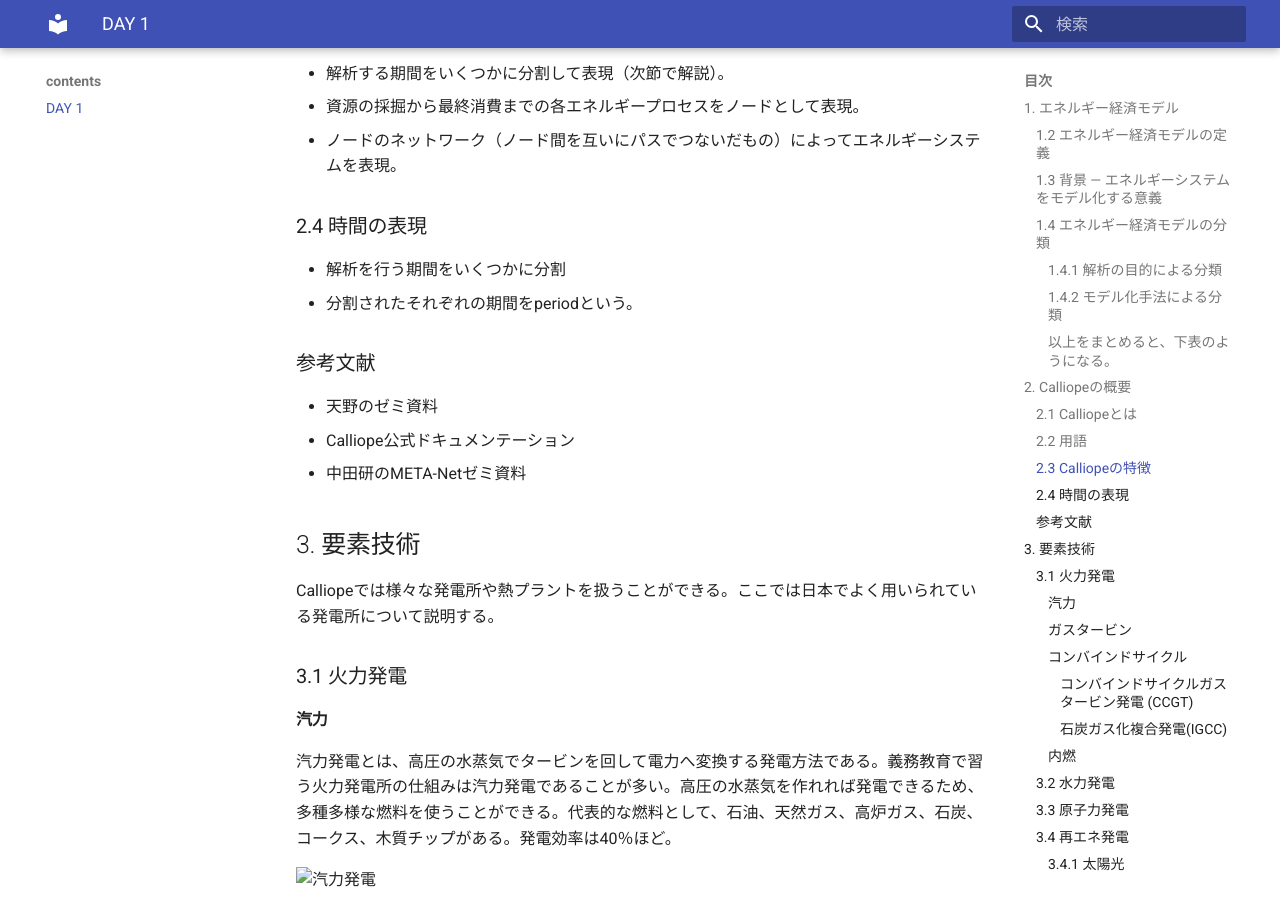
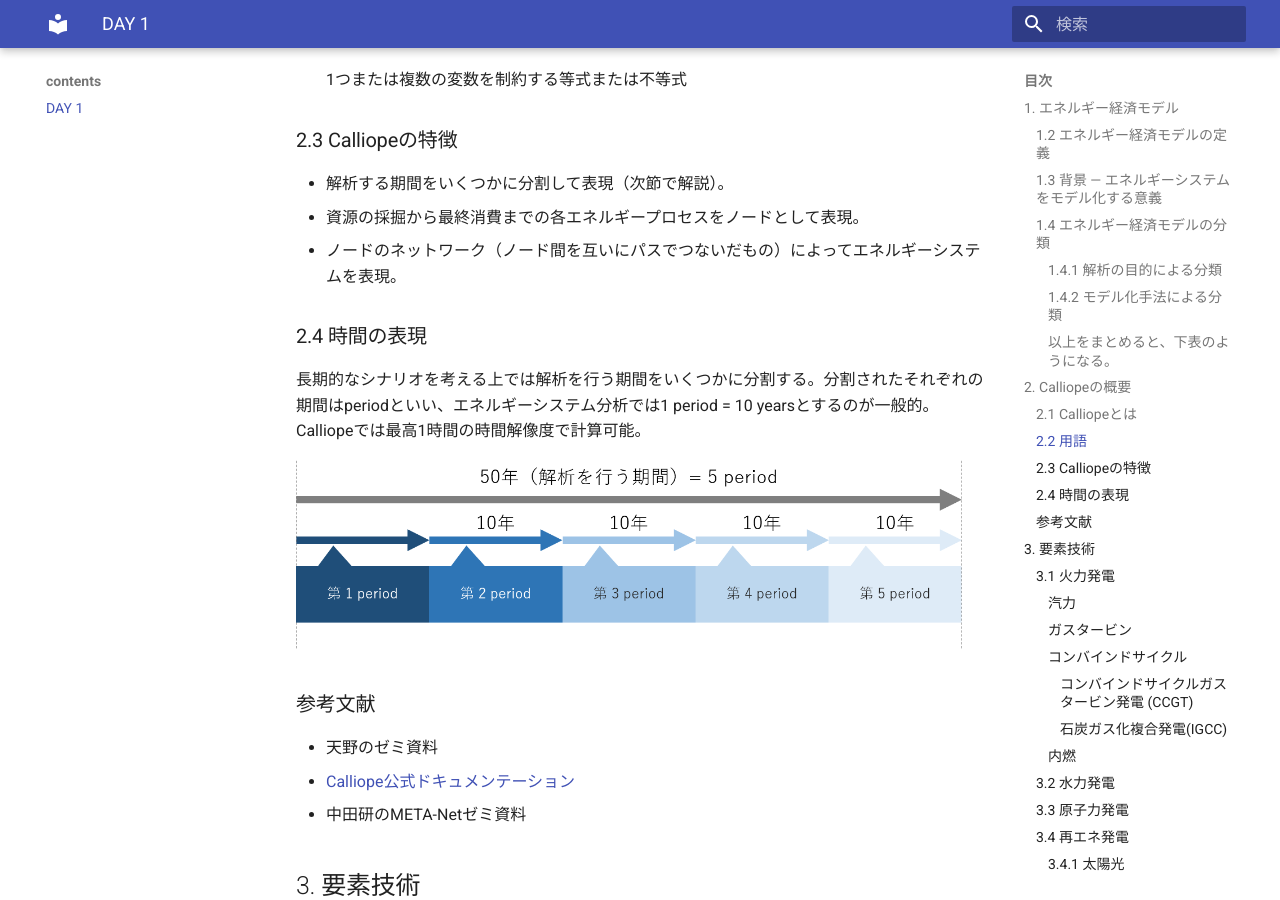
Before and after one commit to tetsu26/Calliope-seminar, an MkDocs documentation site: the page built from docs/chapter_1.md, in a window 1280 px wide and 900 px high, scrolled down 3003 px. Built offline with MkDocs 1.6.1 and Material for MkDocs 9.7.7, drawn with Linux system fonts in a browser that asks for light colours; nearby versions of some CDN libraries; emoji names are drawn with the system emoji font; some of the changed text lies outside the part shown.

Commit message:
##1,##2の図を追加。とりあえず、##2までは完了

```diff
--- a/docs/chapter_1.md
+++ b/docs/chapter_1.md
@@ -3,7 +3,7 @@
 ## 1. エネルギー経済モデル
 
 ### 1.2 エネルギー経済モデルの定義
-**エネルギ ーシステムや経済活動を数式化したもの**
+**エネルギーシステムや経済活動を数式化したもの**
 
 <dl>
 <dt>解析の範囲</dt>
@@ -134,14 +136,15 @@ Calliopeを使用したモデリングの基本的なプロセスは、3つの
 
 ### 2.4 時間の表現
 <!-- period ってCalliopeで使うっけ？ -->
-* 解析を行う期間をいくつかに分割
-* 分割されたそれぞれの期間をperiodという。
+長期的なシナリオを考える上では解析を行う期間をいくつかに分割する。分割されたそれぞれの期間はperiodといい、エネルギーシステム分析では1 period = 10 yearsとするのが一般的。Calliopeでは最高1時間の時間解像度で計算可能。
+<!-- 時間解像度については要チェック -->
 
 <!-- 図 -->
+  ![時間の表現](images/time_expression.png "periodの説明")
 
 ### 参考文献
 * 天野のゼミ資料
-* Calliope公式ドキュメンテーション
+* [Calliope公式ドキュメンテーション](https://calliope.readthedocs.io/en/stable/index.html)
 * 中田研のMETA-Netゼミ資料
 
 ## 3. 要素技術
```
Also changed, not shown: other parts of docs/chapter_1.md (+2 -0 lines), docs/images/electricity_sector_model.png (added), docs/images/time_expression.png (added), site/images/electricity_sector_model.png (added), site/images/time_expression.png (added), 4 other files.
